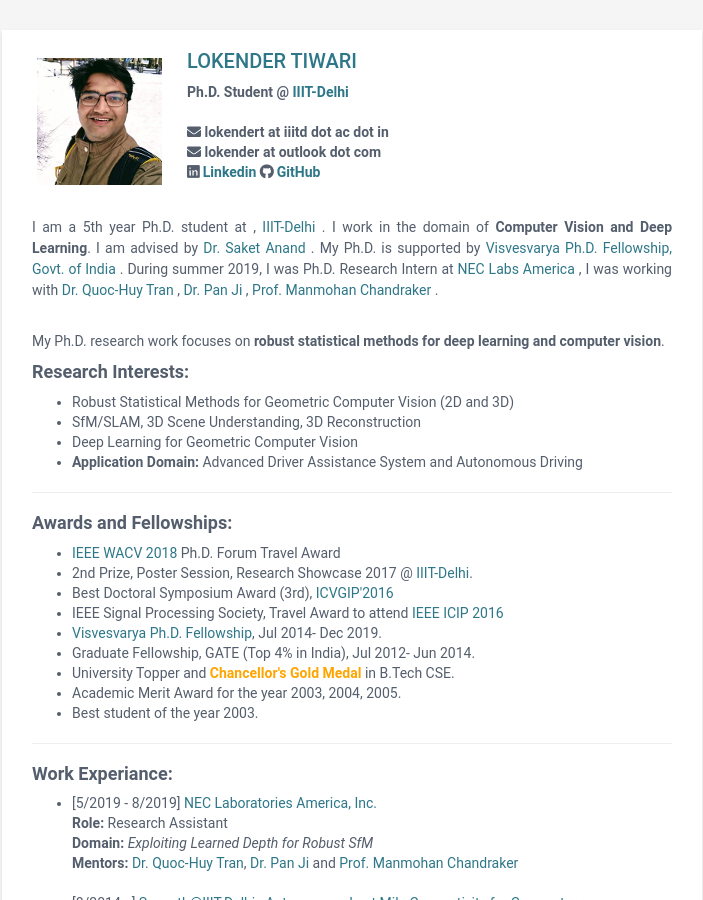
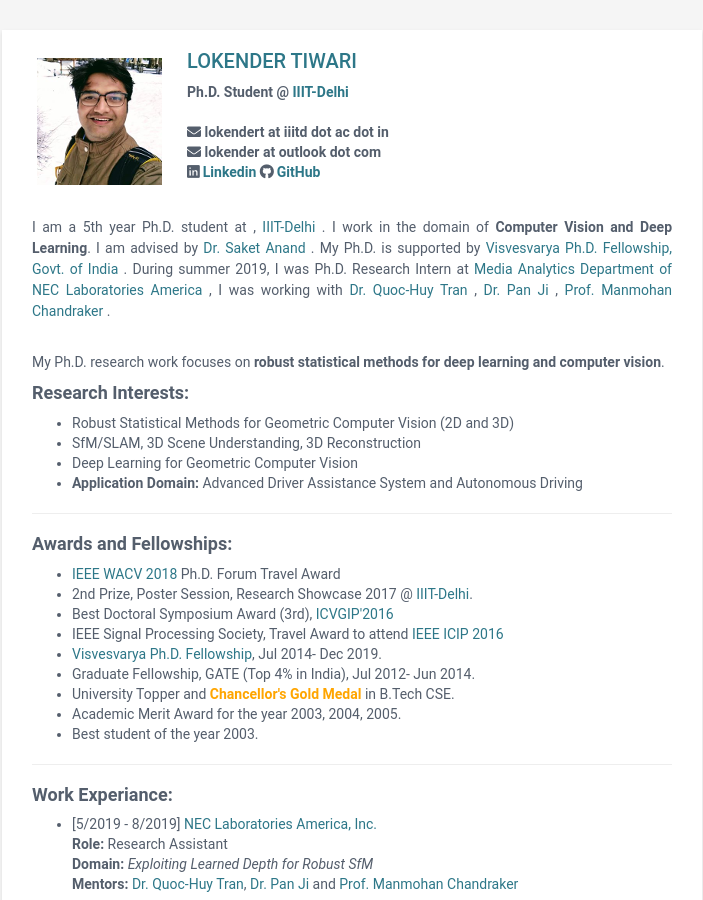
Before and after one commit to lokender/lokender.github.io, a Jekyll site: the page built from index.html, in a window 1280 px wide and 900 px high. Shown: the whole window, without its empty margins (288-991 px from the left). Built offline with Jekyll 4.4.1, drawn with Linux system fonts in a browser that asks for light colours.

Commit message:
Update aboutme.html

```diff
--- a/_includes/aboutme.html
+++ b/_includes/aboutme.html
@@ -2,7 +2,7 @@
 <section class="section experiences-section">
 
 	<p align="justify">I am a 5th year Ph.D. student at , <a href="https://www.iiitd.ac.in"> IIIT-Delhi </a>. I work in the domain of <b>Computer Vision and Deep Learning</b>.
-	I am advised by <a href="https://faculty.iiitd.ac.in/~anands/"> Dr. Saket Anand </a>. My Ph.D. is supported by <a href="https://phd.medialabasia.in/">Visvesvarya Ph.D. Fellowship, Govt. of India </a>. During summer 2019, I was Ph.D. Research Intern at  <a href="https://faculty.iiitd.ac.in/~anands/"> NEC Labs America </a>, I was working with  <a href="https://cs.adelaide.edu.au/~huy/home.php"> Dr. Quoc-Huy Tran </a>,  <a href="https://sites.google.com/site/peterji1990"> Dr. Pan Ji </a>,  <a href="http://www.nec-labs.com/~manu/"> Prof. Manmohan Chandraker </a>. </p> </br>
+	I am advised by <a href="https://faculty.iiitd.ac.in/~anands/"> Dr. Saket Anand </a>. My Ph.D. is supported by <a href="https://phd.medialabasia.in/">Visvesvarya Ph.D. Fellowship, Govt. of India </a>. During summer 2019, I was Ph.D. Research Intern at  <a href="http://www.nec-labs.com/research-departments/media-analytics/media-analytics-home"> Media Analytics Department of NEC Laboratories America </a>, I was working with  <a href="https://cs.adelaide.edu.au/~huy/home.php"> Dr. Quoc-Huy Tran </a>,  <a href="https://sites.google.com/site/peterji1990"> Dr. Pan Ji </a>,  <a href="http://www.nec-labs.com/~manu/"> Prof. Manmohan Chandraker </a>. </p> </br>
 <p>	My Ph.D. research work focuses on <b>robust statistical methods for deep learning and computer vision</b>.  </p>
 
 <strong><h4>Research Interests:</h4></strong>
```
